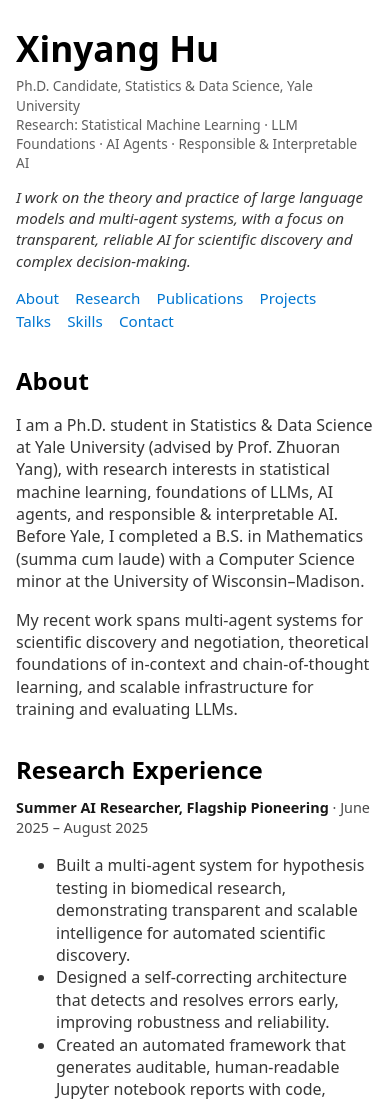
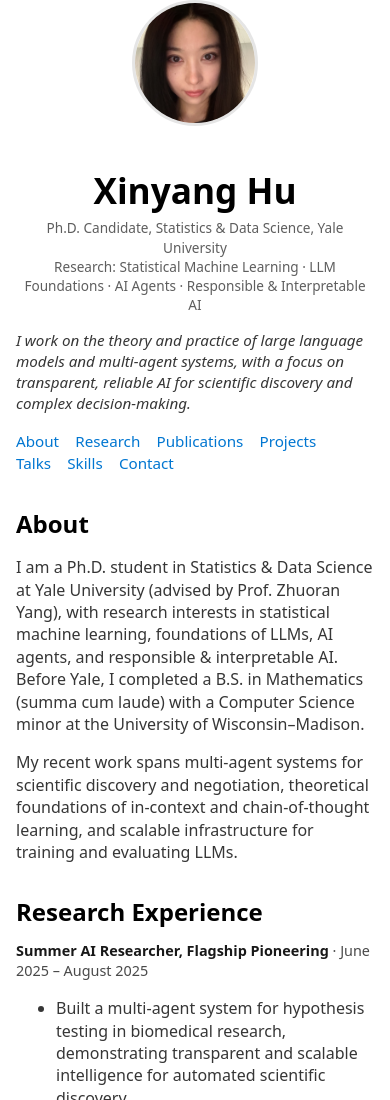
Before and after one commit to xinyang-hu-00/my_homepage, a plain HTML site: page index.html in a window 390 px wide. Shown: the top 1100 px of the page. Drawn offline with nearby package versions, Linux system fonts and the light colour scheme.

Commit message:
added pic

```diff
--- a/index.html
+++ b/index.html
@@ -16,6 +16,23 @@
     }
     header {
       margin-bottom: 2rem;
+    }
+    .profile-header {
+      display: flex;
+      align-items: center;
+      gap: 2rem;
+      margin-bottom: 1rem;
+    }
+    .profile-pic {
+      width: 150px;
+      height: 150px;
+      border-radius: 50%;
+      object-fit: cover;
+      border: 3px solid rgba(0, 0, 0, 0.1);
+      flex-shrink: 0;
+    }
+    .profile-info {
+      flex: 1;
     }
     nav a {
       margin-right: 0.75rem;
@@ -60,15 +77,29 @@
       body {
         padding: 0 1rem;
       }
+      .profile-header {
+        flex-direction: column;
+        text-align: center;
+        gap: 1rem;
+      }
+      .profile-pic {
+        width: 120px;
+        height: 120px;
+      }
     }
   </style>
 </head>
 <body>
   <header>
-    <h1 style="margin-bottom: 0.2rem;">Xinyang Hu</h1>
-    <div class="meta">
-      Ph.D. Candidate, Statistics &amp; Data Science, Yale University<br />
-      Research: Statistical Machine Learning · LLM Foundations · AI Agents · Responsible &amp; Interpretable AI
+    <div class="profile-header">
+      <img src="profile_pic.jpeg" alt="Xinyang Hu" class="profile-pic" />
+      <div class="profile-info">
+        <h1 style="margin-bottom: 0.2rem;">Xinyang Hu</h1>
+        <div class="meta">
+          Ph.D. Candidate, Statistics &amp; Data Science, Yale University<br />
+          Research: Statistical Machine Learning · LLM Foundations · AI Agents · Responsible &amp; Interpretable AI
+        </div>
+      </div>
     </div>
     <p class="tagline">
       I work on the theory and practice of large language models and multi-agent systems, with a focus on transparent,
```
Also changed, not shown: profile_pic.jpeg (added).
